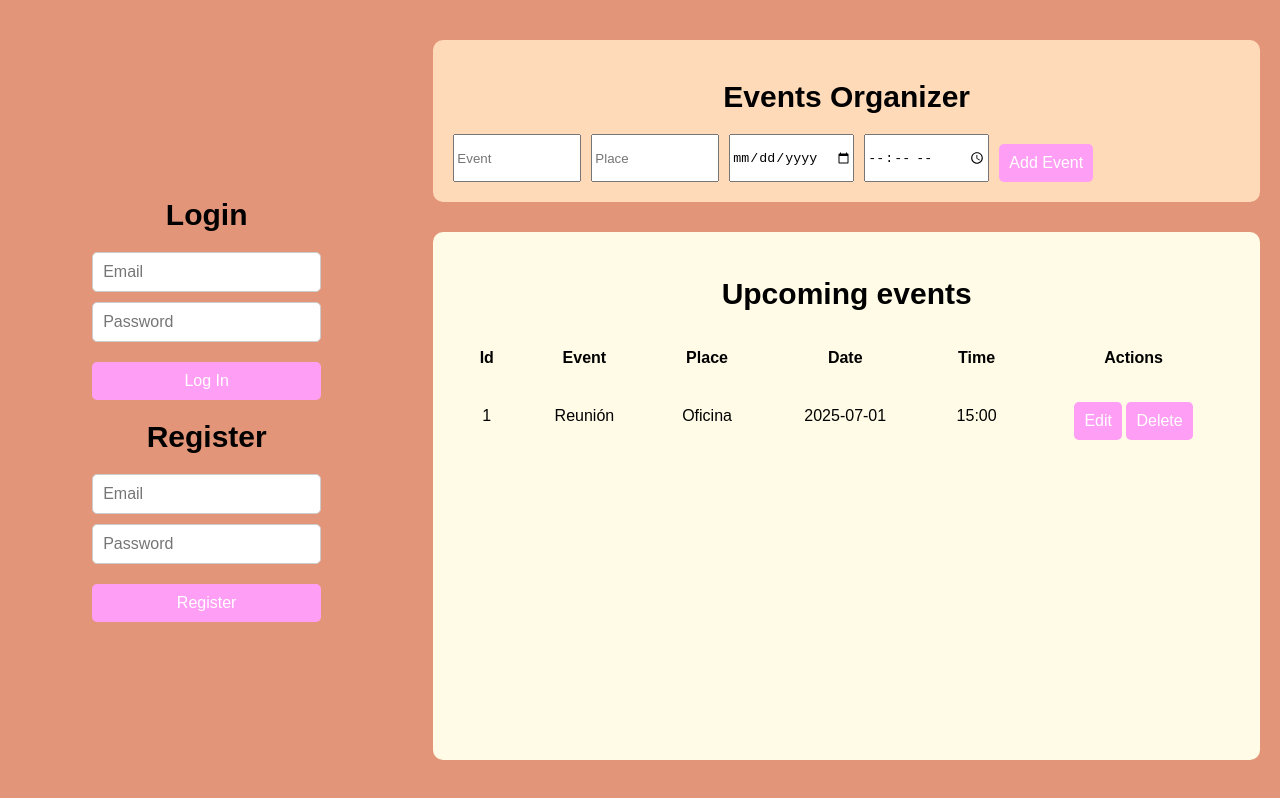
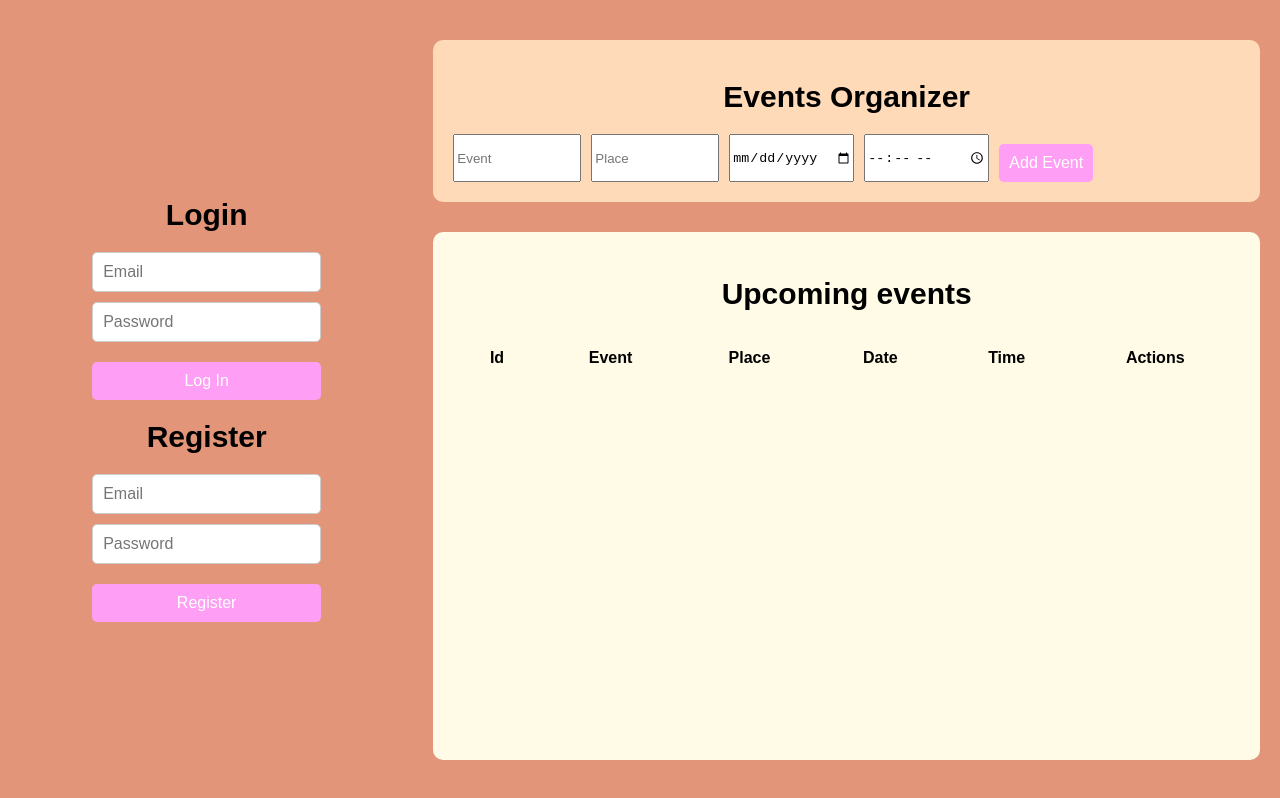
Before and after one commit to beltamz/M3Ada_EventOrganizer, a plain HTML site: page public/index.html in a window 1280 px wide. Drawn offline with Linux system fonts and the light colour scheme; no server answers.

Commit message:
new upload

```diff
--- a/public/index.html
+++ b/public/index.html
@@ -69,17 +69,7 @@
                         </tr>
                     </thead>
                     <tbody id="events-tbody">
-                        <tr>
-                            <td>1</td>
-                            <td>Reunión</td>
-                            <td>Oficina</td>
-                            <td>2025-07-01</td>
-                            <td>15:00</td>
-                            <td>
-                                <button class="edit-btn">Edit</button>
-                                <button class="delete-btn">Delete</button>
-                            </td>
-                        </tr>
+
                     </tbody>
                     <!--Cuerpo de la tabla con el identificador 'contact-table' donde se agregaran directamente los contactos-->
                 </table>
```
